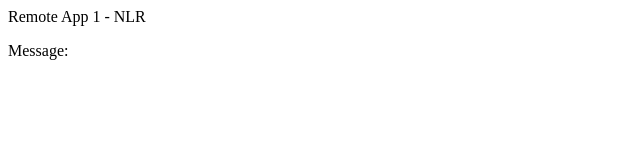
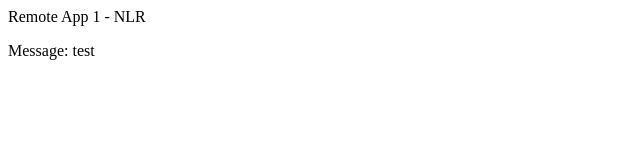
Before and after one commit to dikshit-n/mf-remote1-nlr, a Nuxt app: page /remote in a window 1280 px wide. Shown: the top 160 px of the page, without its empty margins (0-640 px from the left). Built offline with nearby package versions, Linux system fonts and the light colour scheme.

Commit message:
msg prop

```diff
--- a/components/AppRemote1.vue
+++ b/components/AppRemote1.vue
@@ -3,9 +3,7 @@
   <p>Message: {{ msg }}</p>
 </template>
 
-<script lang="ts">
-import { defineProps, withDefaults } from 'vue'
-  withDefaults(defineProps<{msg: string}>(), {
-    msg: "TEST MESSAGE",
-  })
+<script setup lang="ts">
+import { defineProps } from 'vue'
+defineProps<{msg: string}>()
 </script>
--- a/pages/remote/index.vue
+++ b/pages/remote/index.vue
@@ -1,6 +1,6 @@
 <template>
   <div>
-    <AppRemote1 />
+    <AppRemote1 msg="test" />
   </div>
 </template>
 
```
